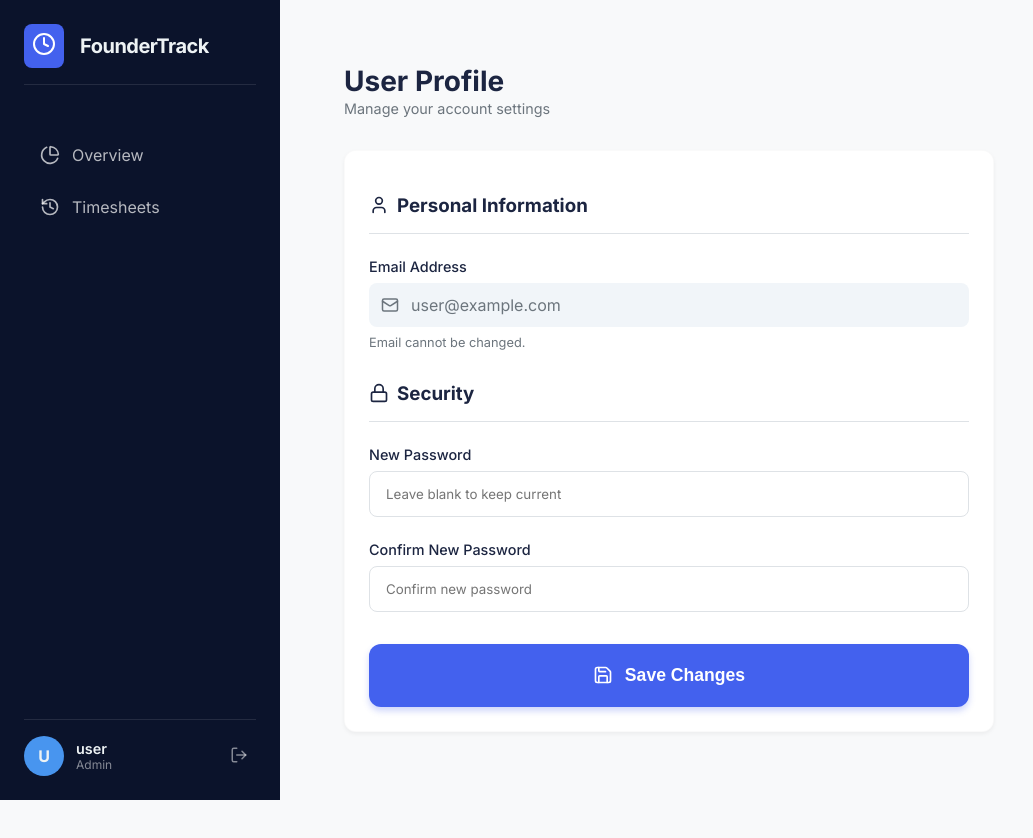
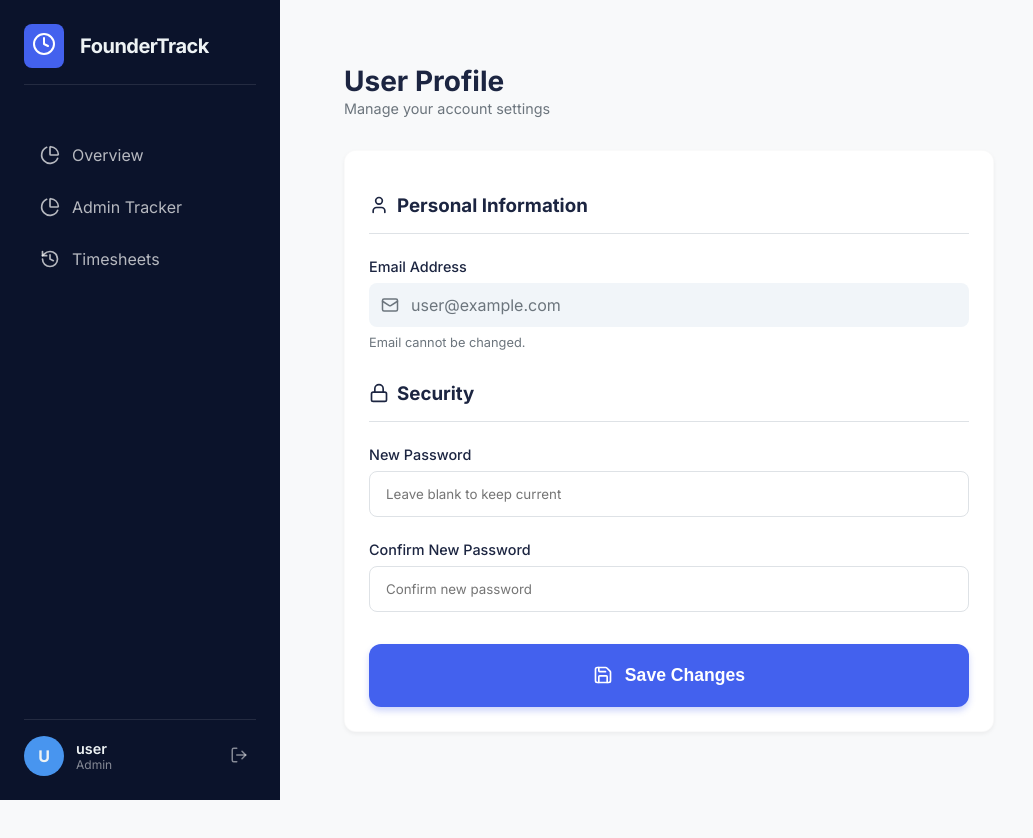
Before and after one commit to adhils04/timesheets, a React (Create React App) app: page /profile in a window 1280 px wide. Shown: the top 838 px of the page, without its empty margins (0-1033 px from the left). Built offline with nearby package versions, Linux system fonts and the light colour scheme; no server answers; sample sign-in values are in the browser's storage.

Commit message:
admin and normal user difference

```diff
--- a/src/App.js
+++ b/src/App.js
@@ -140,7 +140,7 @@ const AppContent = () => {
 
         {/* Admin Dashboard (All Founders) - Explicitly accessible */}
         <Route
-          path="/admintrack"
+          path="/admintracker"
           element={
             <ProtectedRoute>
               <AppLayout user={user} onLogout={handleLogout}>
--- a/src/components/Sidebar.js
+++ b/src/components/Sidebar.js
@@ -19,7 +19,7 @@ export const Sidebar = ({ user, onLogout }) => {
         return email.split('@')[0];
     }
 
-    const dashboardRoute = user?.email?.toLowerCase().includes('founder') ? '/dashboard' : '/admintrack';
+
 
     return (
         <aside className="sidebar">
@@ -31,9 +31,13 @@ export const Sidebar = ({ user, onLogout }) => {
             </div>
 
             <nav className="nav-menu">
-                <NavLink to={dashboardRoute} className={({ isActive }) => `nav-item ${isActive ? 'active' : ''}`}>
+                <NavLink to="/dashboard" className={({ isActive }) => `nav-item ${isActive ? 'active' : ''}`}>
                     <PieChart size={20} />
                     <span>Overview</span>
+                </NavLink>
+                <NavLink to="/admintracker" className={({ isActive }) => `nav-item ${isActive ? 'active' : ''}`}>
+                    <PieChart size={20} />
+                    <span>Admin Tracker</span>
                 </NavLink>
                 <NavLink to="/timesheets" className={({ isActive }) => `nav-item ${isActive ? 'active' : ''}`}>
                     <History size={20} />
```
